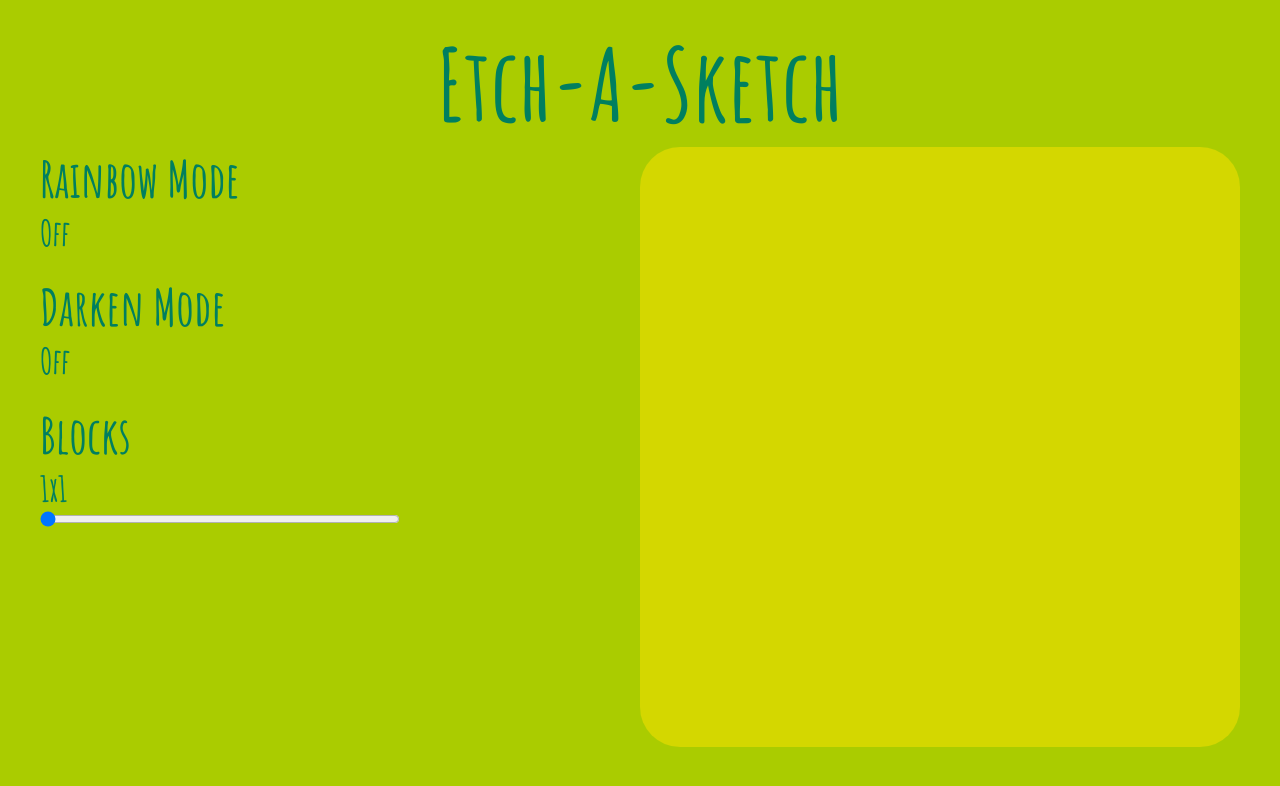
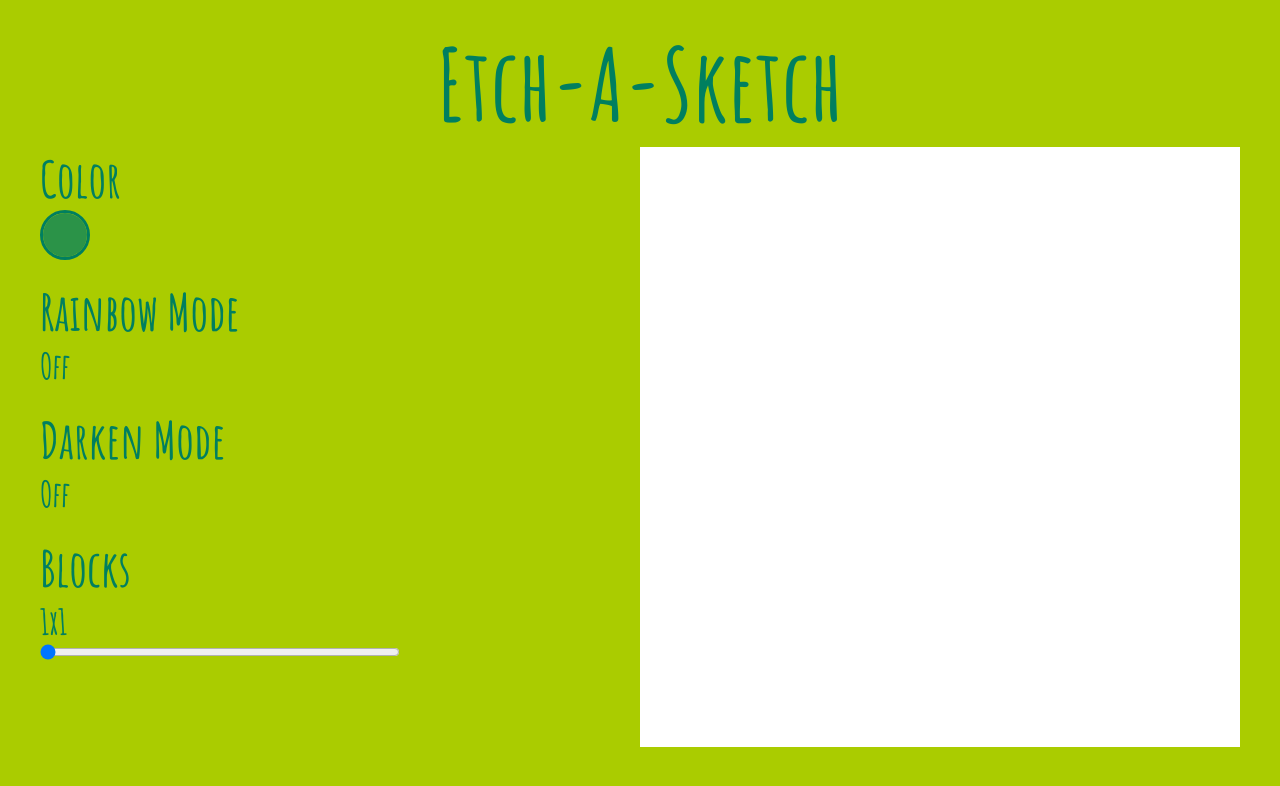
Before and after one commit to rohitbutbliss/etch-a-sketch, a plain HTML site: page index.html in a window 1280 px wide. Drawn offline with Linux system fonts and the light colour scheme.

Commit message:
Enhanced the css & added more functionalities - user can now pick the color he/she wants to use as default - user can now pick upto 100x100 blocks - added prefixes to css properties for smooth functioning on all browsers

```diff
--- a/index.html
+++ b/index.html
@@ -7,36 +7,7 @@
     <title>Document</title>
     <link rel="stylesheet" href="./style.css">
     <style>
-        .main-container {
-            margin: auto;
-            display: flex;
-            /* flex-direction: ; */
-            max-width: 1200px;
-            justify-content: space-between;
-        }
 
-        .control-container {
-            width: 30%;
-            display: flex;
-            flex-direction: column;
-            gap: 20px;
-        }
-
-        .control-title {
-            font-size: 50px;
-            font-weight: bold;
-        }
-
-        .control-value {
-            font-size: 35px;
-            font-weight: bold;
-            cursor: pointer;
-        }
-
-        .control {
-            display: flex;
-            flex-direction: column;
-        }
     </style>
 </head>
 
@@ -47,6 +18,12 @@
 
     <section class="main-container">
         <section class="control-container">
+            <div class="color-control control">
+                <div class="control-title">Color</div>
+                <div class="control-value color-switch">
+                    <input type="color" class="color-picker" value="#2b9348">
+                </div>
+            </div>
             <div class="control rainbow-control">
                 <div class="control-title">Rainbow Mode</div>
                 <div class="control-value rainbow-mode-switch">Off</div>
@@ -58,7 +35,7 @@
             <div class="control box-control">
                 <div class="control-title">Blocks</div>
                 <span class="blocks-number control-value">1x1</span>
-                <input type="range" class="value-slider" min="1" max="10" value="1">
+                <input type="range" class="value-slider" min="1" max="100" value="1">
             </div>
 
         </section>
--- a/script.js
+++ b/script.js
@@ -1,18 +1,19 @@
 const valueSlider = document.querySelector(".value-slider");
+const colorSwitch = document.querySelector(".color-switch");
 const rainbowModeSwitch = document.querySelector(".rainbow-mode-switch");
 const darkenModeSwitch = document.querySelector(".darken-mode-switch");
 
-const numberOfBoxes = [0, 1, 4, 9, 16, 25, 36, 49, 64, 81, 100];
-const gapBetweenBoxes = [0, 0, 5, 5, 5, 5, 5, 5, 5, 5, 5];
-const borderRadius = [0, 40, 35, 30, 25, 20, 20, 15, 15, 15, 10];
-
-let defaultColor = "2b9348";
+let defaultColor = "#2b9348";
 let rainbowModeSwitchValue = false;
 let darkenModeSwitchValue = false;
 
 valueSlider.addEventListener('input', function (e) {
     changeControlData('slider', e.target);
     createBoxes(e.target.value);
+});
+
+colorSwitch.addEventListener('input', function (e) {
+    defaultColor = e.target.value;
 });
 
 rainbowModeSwitch.addEventListener('click', function (e) {
@@ -52,13 +53,11 @@ function changeControlData(controlName, eventTarget) {
 }
 
 function createBoxes(numberOfBoxesInRow) {
-    const totalBoxes = numberOfBoxes[numberOfBoxesInRow];
-    const gapInBetween = gapBetweenBoxes[numberOfBoxesInRow];
-    const borderRadiusOfBox = borderRadius[numberOfBoxesInRow];
+    const totalBoxes = numberOfBoxesInRow ** 2;
+
     const mainContainerDiv = document.querySelector(".container");
 
     mainContainerDiv.innerHTML = "";
-    mainContainerDiv.style.gap = `${gapInBetween}px`;
 
     for (let i = 0; i < totalBoxes; i++) {
         const box = document.createElement("div");
@@ -69,8 +68,7 @@ function createBoxes(numberOfBoxesInRow) {
         overlay.classList.add("overlay");
         box.classList.add("box");
 
-        wrapper.style.width = `calc(100%/${numberOfBoxesInRow} - ${gapInBetween * (numberOfBoxesInRow - 1) / numberOfBoxesInRow}px)`;
-        wrapper.style.borderRadius = `${borderRadiusOfBox}px`;
+        wrapper.style.width = `calc(100%/${numberOfBoxesInRow} - ${1 * (numberOfBoxesInRow - 1) / numberOfBoxesInRow}px`;
         overlay.style.opacity = 0;
 
         box.addEventListener("mouseover", changeColorOfBox);
@@ -86,7 +84,7 @@ function changeColorOfBox(e) {
         e.target.previousElementSibling.style.opacity = parseFloat(e.target.previousElementSibling.style.opacity) + 0.1;
 
     if (!rainbowModeSwitchValue) {
-        e.target.style.backgroundColor = `#${defaultColor}`;
+        e.target.style.backgroundColor = `${defaultColor}`;
         return;
     }
     const redValue = Math.floor(Math.random() * 256);
--- a/style.css
+++ b/style.css
@@ -10,6 +10,7 @@ body {
   background-color: #aacc00;
   color: #007f5f;
   padding: 20px;
+  -webkit-box-sizing: border-box;
   box-sizing: border-box;
 }
 
@@ -18,20 +19,110 @@ h1 {
   font-size: 100px;
 }
 
+.main-container {
+  margin: auto;
+  display: -webkit-box;
+  display: -ms-flexbox;
+  display: flex;
+  max-width: 1200px;
+  width: 100%;
+  -webkit-box-pack: justify;
+  -ms-flex-pack: justify;
+  justify-content: space-between;
+}
+
+.control-container {
+  width: 30%;
+  display: -webkit-box;
+  display: -ms-flexbox;
+  display: flex;
+  -webkit-box-orient: vertical;
+  -webkit-box-direction: normal;
+  -ms-flex-direction: column;
+  flex-direction: column;
+  gap: 20px;
+}
+
+.control-title {
+  font-size: 50px;
+  font-weight: bold;
+}
+
+.control-value {
+  font-size: 35px;
+  font-weight: bold;
+  cursor: pointer;
+}
+
+.control {
+  display: -webkit-box;
+  display: -ms-flexbox;
+  display: flex;
+  -webkit-box-orient: vertical;
+  -webkit-box-direction: normal;
+  -ms-flex-direction: column;
+  flex-direction: column;
+}
+
+.color-switch {
+  overflow: hidden;
+  width: 50px;
+  aspect-ratio: 1/1;
+  border-radius: 50%;
+  display: -webkit-box;
+  display: -ms-flexbox;
+  display: flex;
+  -webkit-box-pack: center;
+  -ms-flex-pack: center;
+  justify-content: center;
+  -webkit-box-align: center;
+  -ms-flex-align: center;
+  align-items: center;
+  border: 3px solid #007f5f;
+  -webkit-box-sizing: border-box;
+  box-sizing: border-box;
+}
+
+input[type="color"] {
+  -webkit-appearance: none;
+  -moz-appearance: none;
+  appearance: none;
+  width: 100%;
+  height: 100%;
+  border: none;
+}
+input::-webkit-color-swatch-wrapper {
+  padding: 0;
+  margin: 0;
+  background: none;
+}
+input::-webkit-color-swatch {
+  border: none;
+}
 .container {
+  display: -webkit-box;
+  display: -ms-flexbox;
   display: flex;
-  gap: 20px;
+  gap: 1px;
+  -ms-flex-wrap: wrap;
   flex-wrap: wrap;
-  height: 500px;
+  -webkit-box-flex: 1;
+  -ms-flex: 1;
+  flex: 1;
+  max-width: 50%;
+  width: 50%;
   aspect-ratio: 1/1;
-  flex: 1;
-  max-width: 600px;
+  background-color: black;
 }
 
 .box {
-  background-color: #d4d700;
+  background-color: white;
   width: 100%;
   height: 100%;
+  -webkit-box-sizing: border-box;
+  box-sizing: border-box;
+  -ms-flex-negative: 0;
+  flex-shrink: 0;
 }
 
 .wrapper {
```
